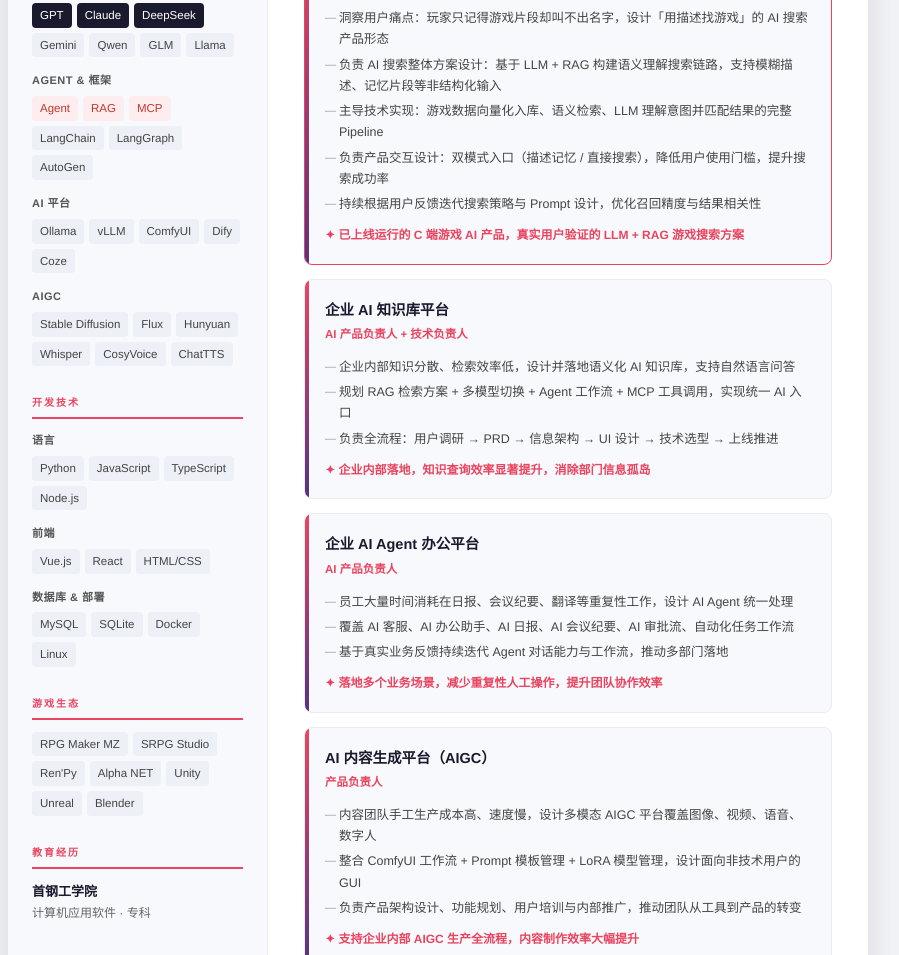
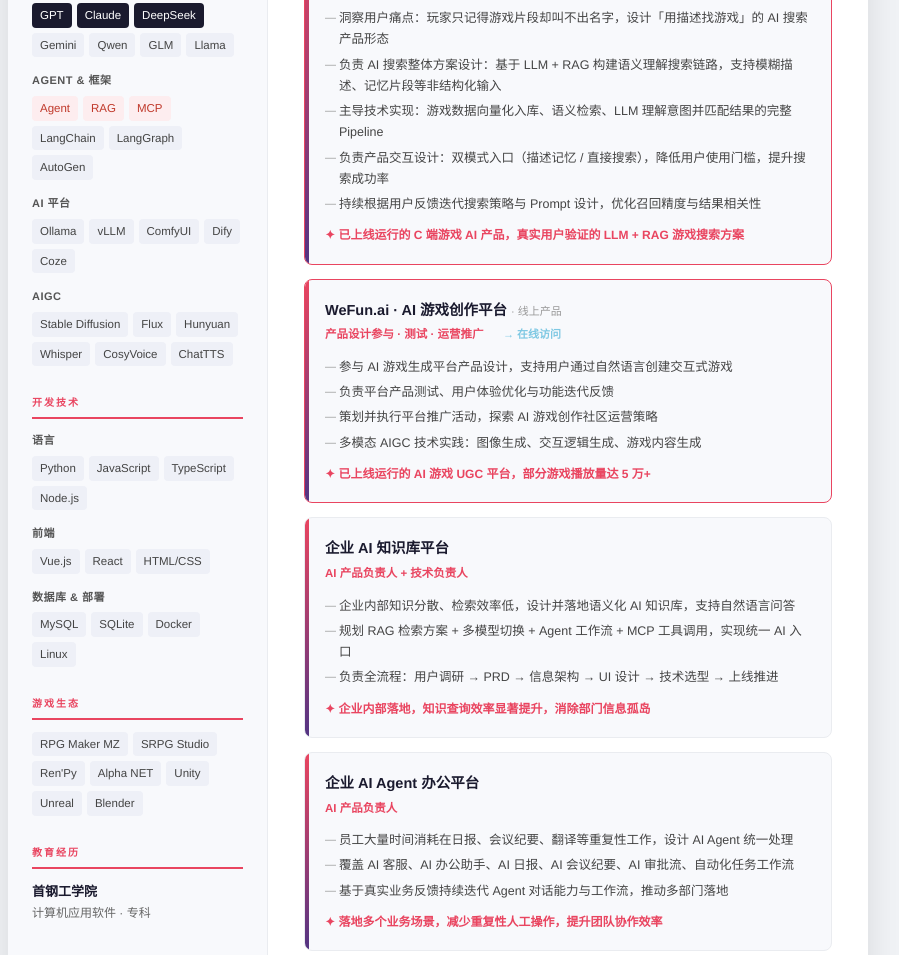
Before and after one commit to tiandaoyuxi/resume, a plain HTML site: page index.html in a window 1280 px wide. Shown: the part 865-1820 px from the top of the page, without its empty margins (202-1101 px from the left). Drawn offline with Linux system fonts and the light colour scheme.

```diff
--- a/index.html
+++ b/index.html
@@ -501,6 +501,18 @@
           <div class="project-result">✦ 已上线运行的 C 端游戏 AI 产品，真实用户验证的 LLM + RAG 游戏搜索方案</div>
         </div>
 
+        <div class="project-card" style="border-color:#e94560;">
+          <h4>WeFun.ai · AI 游戏创作平台 <span style="font-size:11px;color:#999;font-weight:400;">· 线上产品</span></h4>
+          <div class="project-role">产品设计参与 · 测试 · 运营推广　<a href="https://wefun.ai" target="_blank" style="font-size:11px;color:#7ec8e3;text-decoration:none;margin-left:8px;">→ 在线访问</a></div>
+          <ul>
+            <li>参与 AI 游戏生成平台产品设计，支持用户通过自然语言创建交互式游戏</li>
+            <li>负责平台产品测试、用户体验优化与功能迭代反馈</li>
+            <li>策划并执行平台推广活动，探索 AI 游戏创作社区运营策略</li>
+            <li>多模态 AIGC 技术实践：图像生成、交互逻辑生成、游戏内容生成</li>
+          </ul>
+          <div class="project-result">✦ 已上线运行的 AI 游戏 UGC 平台，部分游戏播放量达 5 万+</div>
+        </div>
+
         <div class="project-card">
           <h4>企业 AI 知识库平台</h4>
           <div class="project-role">AI 产品负责人 + 技术负责人</div>
@@ -595,7 +607,7 @@
         <div class="achievements-grid">
           <div class="ach-item"><span class="ach-icon">🤖</span>独立设计并落地 3 个企业级 AI 产品（0→1）</div>
           <div class="ach-item"><span class="ach-icon">🎮</span>完整实现 LLM 驱动的 AI NPC 对话 + 角色记忆系统</div>
-          <div class="ach-item"><span class="ach-icon">🌐</span>主导设计并上线 C 端游戏 AI 搜索产品（rgm.games）</div>
+          <div class="ach-item"><span class="ach-icon">🌐</span>主导 RGM.games AI 搜索 + 参与 WeFun.ai 游戏平台</div>
           <div class="ach-item"><span class="ach-icon">🛠️</span>主导开发 150+ AI 工具，60+ 具备完整 GUI 界面</div>
           <div class="ach-item"><span class="ach-icon">🧠</span>集成 LLM + Agent + RAG + OCR + TTS 多模态能力</div>
           <div class="ach-item"><span class="ach-icon">⚙️</span>本地私有化部署 Ollama / vLLM / ComfyUI 全套平台</div>
```
